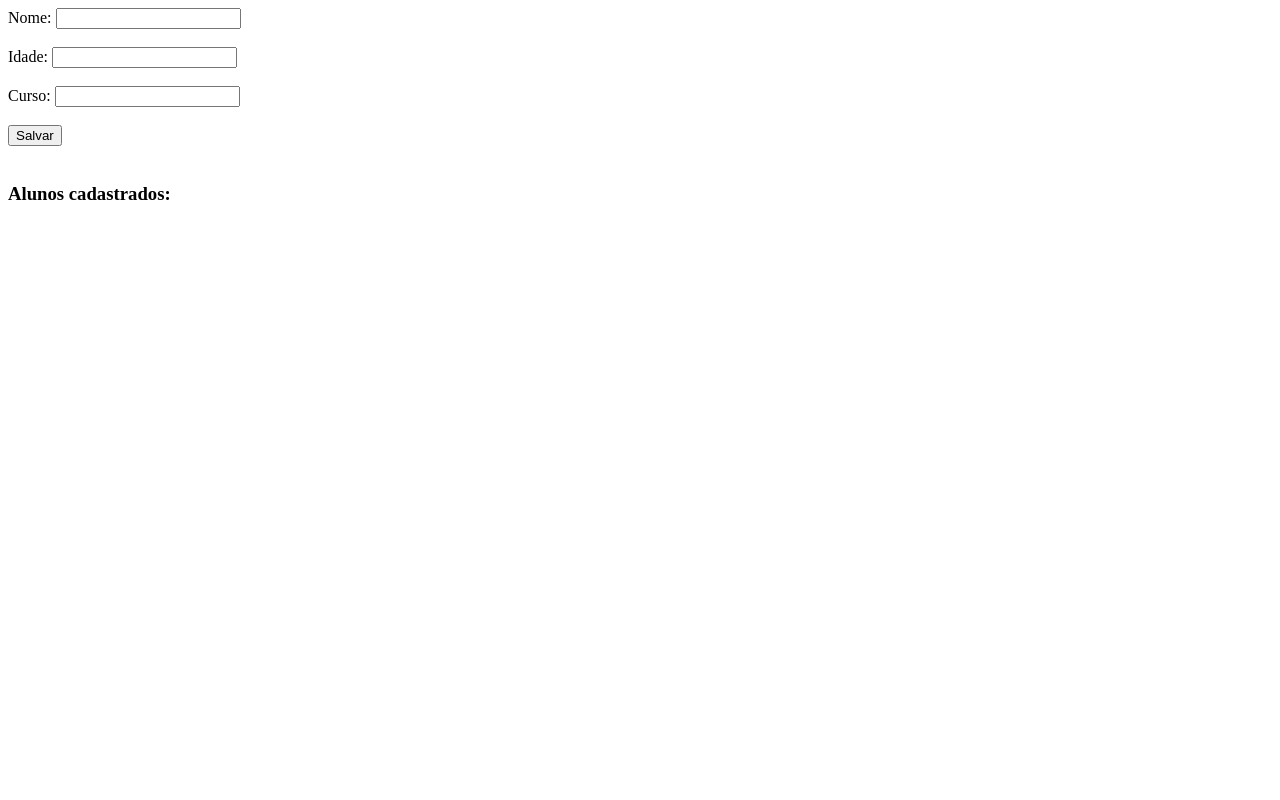
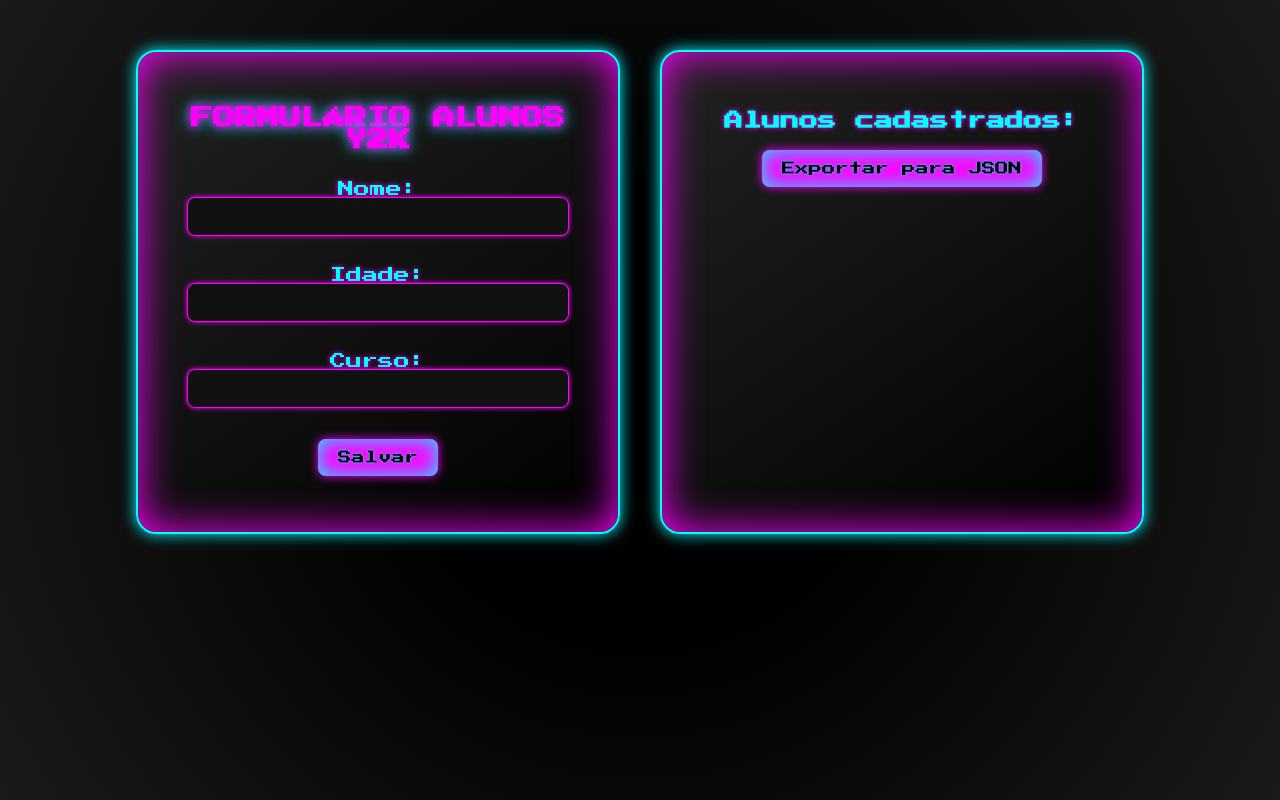
Before and after one commit to Joaopedro0s/Array, a plain HTML site: page index.html in a window 1280 px wide. Drawn offline with Linux system fonts and the light colour scheme.

Commit message:
Commit de tudo funcional

```diff
--- a/index.html
+++ b/index.html
@@ -3,27 +3,35 @@
 <head>
     <meta charset="UTF-8">
     <meta name="viewport" content="width=device-width, initial-scale=1.0">
-    <title>Document</title>
+    <title>Formulário Y2K</title>
     <link rel="stylesheet" href="style.css">
 </head>
 <body>
+<div class="bloco">
+
+    <div class="container">
+        <h1>FORMULÁRIO ALUNOS Y2K</h1>
         <form id="formulario">
             <label for="nome">Nome:</label>
-        <input type="text" id="nome" name="nome"> <br><br>
+            <input type="text" id="nome" name="nome" required><br><br>
 
             <label for="idade">Idade:</label>
-        <input type="text" id="idade" name="idade"><br><br>
+            <input type="text" id="idade" name="idade" required><br><br>
 
             <label for="curso">Curso:</label>
-        <input type="text" id="curso" name="curso"><br><br>
+            <input type="text" id="curso" name="curso" required><br><br>
 
             <input type="submit" value="Salvar"><br><br>
+        </form>
+    </div>
 
+    <div class="container2">
         <h3>Alunos cadastrados:</h3>
         <ul id="listaAlunos"></ul>
-    </form>
+        <button type="button" id="exportar">Exportar para JSON</button>
+    </div>
 
-
+</div>
 
 <script src="script.js"></script>
 </body>
--- a/script.js
+++ b/script.js
@@ -1,7 +1,7 @@
 let Alunos = [];
 
 document.getElementById("formulario").addEventListener("submit", function(event) {
-    event.preventDefault(); // Impede o envio tradicional do formulário
+    event.preventDefault();
 
     let nome = document.getElementById("nome").value;
     let idade = document.getElementById("idade").value;
@@ -12,10 +12,26 @@ document.getElementById("formulario").addEventListener("submit", function(event)
 
     let lista = document.getElementById("listaAlunos");
     let item = document.createElement("li");
-    item.textContent = `${nome} - ${idade} anos - Curso: ${curso}`;
+    item.innerHTML = `${nome} - ${idade} anos - Curso: ${curso}`;
     lista.appendChild(item);
 
     document.getElementById("formulario").reset();
 
     console.log(Alunos);
 });
+
+document.getElementById("exportar").addEventListener("click", function () {
+    // Transforma o array em texto JSON
+    let json = JSON.stringify(Alunos, null, 2);
+
+    // Cria um arquivo virtual com os dados
+    let blob = new Blob([json], { type: "application/json" });
+
+    // Cria um link invisível para baixar
+    let link = document.createElement("a");
+    link.href = URL.createObjectURL(blob);
+    link.download = "alunos.json"; // nome do arquivo
+
+    // Clica no link automaticamente
+    link.click();
+});
--- a/style.css
+++ b/style.css
@@ -0,0 +1,89 @@
+@import url('https://fonts.googleapis.com/css2?family=Press+Start+2P&display=swap');
+@import url('https://fonts.googleapis.com/css2?family=Bangers&display=swap');
+@import url('https://fonts.googleapis.com/css2?family=Russo+One&display=swap');
+
+body {
+    font-family: 'Press Start 2P', cursive;
+    color: #00ffff;
+    text-align: center;
+    margin: 0;
+    padding: 50px 0;
+    background: radial-gradient(circle at center, #000000 30%, #1a1a1a 100%);
+    background-attachment: fixed;
+}
+
+h1 {
+    font-family: 'Press Start 2P', cursive;
+    font-size: 22px;
+    color: #ff00ff;
+    text-shadow: 0 0 8px #ff00ff, 0 0 16px #00ffff;
+    margin-bottom: 30px;
+}
+
+.bloco {
+    display: flex;
+    justify-content: center;
+    align-items: stretch;
+    gap: 40px;
+    padding: 0 80px;
+    flex-wrap: wrap;
+}
+
+.container, .container2 {
+    flex: 1;
+    max-width: 400px;
+    background: linear-gradient(145deg, #222, #000);
+    border: 2px solid #00ffff;
+    box-shadow: 0 0 15px #00ffff, 0 0 40px #ff00ff inset;
+    padding: 40px;
+    color: #ffffff;
+    border-radius: 20px;
+}
+
+.container label,
+.container2 h3 {
+    color: #00ffff;
+    text-shadow: 0 0 5px #ff00ff;
+}
+
+input[type="text"] {
+    width: 90%;
+    padding: 10px;
+    background-color: #111;
+    border: 1px solid #ff00ff;
+    color: #0ff;
+    font-family: 'Bangers', cursive;
+    font-size: 16px;
+    margin-bottom: 15px;
+    border-radius: 8px;
+    box-shadow: 0 0 5px #ff00ff;
+}
+
+input[type="submit"],
+button {
+    background-color: #ff00ff;
+    color: #000;
+    font-family: 'Press Start 2P', cursive;
+    padding: 12px 20px;
+    border: none;
+    border-radius: 8px;
+    cursor: pointer;
+    text-shadow: 0 0 3px #00ffff;
+    box-shadow: 0 0 10px #ff00ff, 0 0 20px #00ffff inset;
+    transition: 0.3s ease;
+}
+
+input[type="submit"]:hover,
+button:hover {
+    transform: scale(1.05);
+    background-color: #00ffff;
+    color: #000;
+}
+
+#listaAlunos {
+    font-family: 'Russo One', sans-serif;
+    text-align: left;
+    color: #ffffff;
+    margin-top: 20px;
+    text-shadow: 0 0 5px #0ff;
+}
```
Lines whose indentation alone changed are shown as unchanged.
